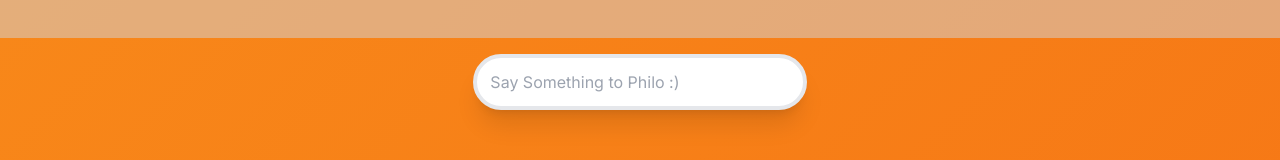
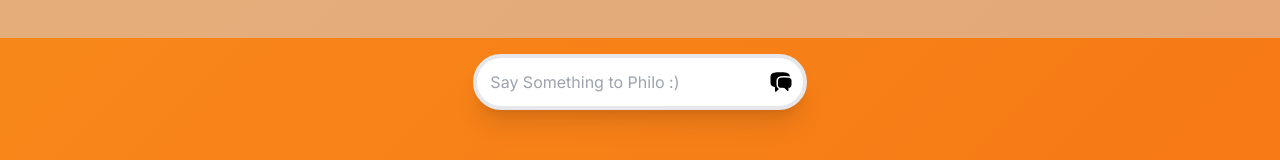
Before and after one commit to TNorsang/philo, a Next.js app: page /chat in a window 1280 px wide. Shown: the part 578-738 px from the top of the page. Built offline with nearby package versions, Linux system fonts and the light colour scheme.

Commit message:
commiting button

```diff
--- a/app/chat/page.tsx
+++ b/app/chat/page.tsx
@@ -2,7 +2,7 @@
 
 import React, { useEffect, useRef } from 'react'
 import { useChat } from 'ai/react'
-// import Button from '@/components/ui/Button'
+import Button from '@/components/ui/Button'
 
 export default function Chat() {
   const ref = useRef<HTMLDivElement>(null)
@@ -64,13 +64,13 @@ export default function Chat() {
               paddingTop: 'calc(6% - 0.5em)',
             }}
           ></textarea>
-          {/* <Button
+          <Button
             children={{
               className: 'relative top-[88px] left-[296px]',
               type: 'submit',
               disabled: isLoading,
             }}
-          /> */}
+          />
         </form>
       </div>
     </section>
```
